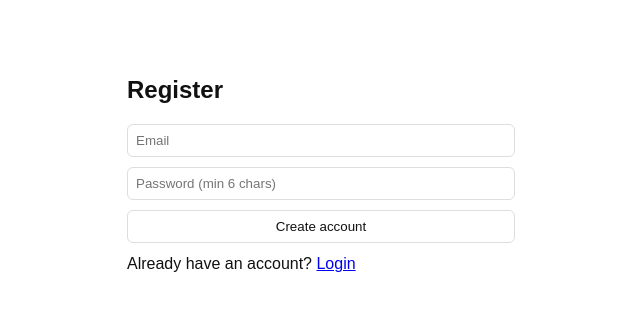
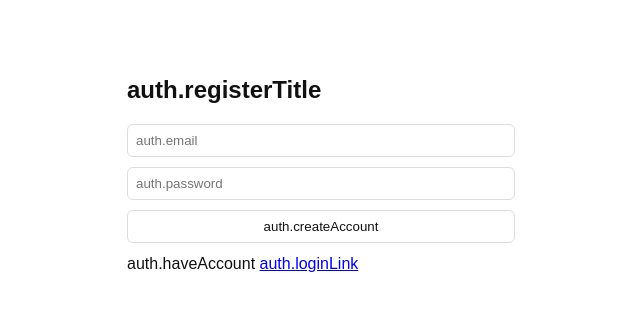
Before and after one commit to DanFest451/Full-Stack-Daniil-Feoktistov, a React (Vite) app in the folder Frontend/: page /register in a window 1280 px wide. Shown: the top 310 px of the page, without its empty margins (319-959 px from the left). Built offline with nearby package versions, Linux system fonts and the light colour scheme.

Commit message:
Update Register.tsx

```diff
--- a/Frontend/src/pages/Register.tsx
+++ b/Frontend/src/pages/Register.tsx
@@ -1,8 +1,10 @@
 import { useState } from "react";
 import { Link, useNavigate } from "react-router-dom";
 import { useAuth } from "../auth/AuthContext";
+import { useTranslation } from "react-i18next";
 
 export default function Register() {
+  const { t } = useTranslation();
   const { register } = useAuth();
   const navigate = useNavigate();
 
@@ -28,19 +30,19 @@ export default function Register() {
 
   return (
     <div style={{ maxWidth: 420, margin: "40px auto", padding: 16 }}>
-      <h2>Register</h2>
+      <h2>{t("auth.registerTitle")}</h2>
 
       {error && <div style={{ marginBottom: 12, color: "crimson" }}>{error}</div>}
 
       <form onSubmit={onSubmit} style={{ display: "grid", gap: 10 }}>
         <input
-          placeholder="Email"
+          placeholder={t("auth.email")}
           value={email}
           onChange={(e) => setEmail(e.target.value)}
           autoComplete="email"
         />
         <input
-          placeholder="Password (min 6 chars)"
+          placeholder={t("auth.password")}
           type="password"
           value={password}
           onChange={(e) => setPassword(e.target.value)}
@@ -48,12 +50,12 @@ export default function Register() {
         />
 
         <button disabled={busy} type="submit">
-          {busy ? "Creating..." : "Create account"}
+          {busy ? t("auth.creating") : t("auth.createAccount")}
         </button>
       </form>
 
       <p style={{ marginTop: 12 }}>
-        Already have an account? <Link to="/login">Login</Link>
+        {t("auth.haveAccount")} <Link to="/login">{t("auth.loginLink")}</Link>
       </p>
     </div>
   );
```
